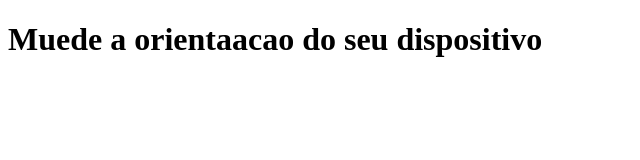
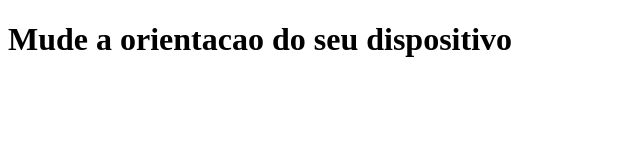
Before and after one commit to Akileslima/html-css, a plain HTML site: page exercios/ex026/mq002/index.html in a window 1280 px wide. Shown: the whole page, without its empty margins (0-640 px from the left). Drawn offline with Linux system fonts and the light colour scheme.

Commit message:
atulize o ex026

```diff
--- a/exercios/ex026/mq002/index.html
+++ b/exercios/ex026/mq002/index.html
@@ -9,6 +9,6 @@
     <link rel="stylesheet" href="estilo/paisagem.css" media="screen and (orientation: landscape)">
 </head>
 <body>
-    <h1>Muede a orientaacao do seu dispositivo</h1>
+    <h1>Mude a orientacao do seu dispositivo</h1>
 </body>
 </html>
```
